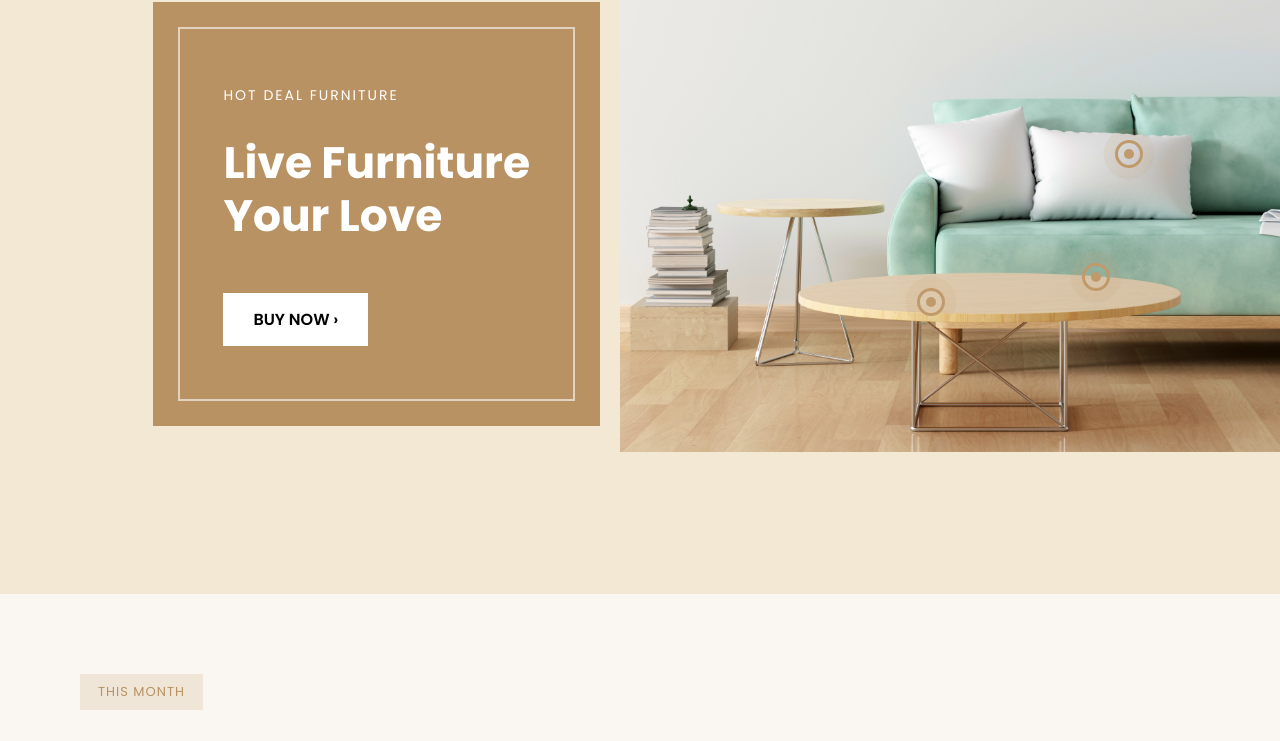
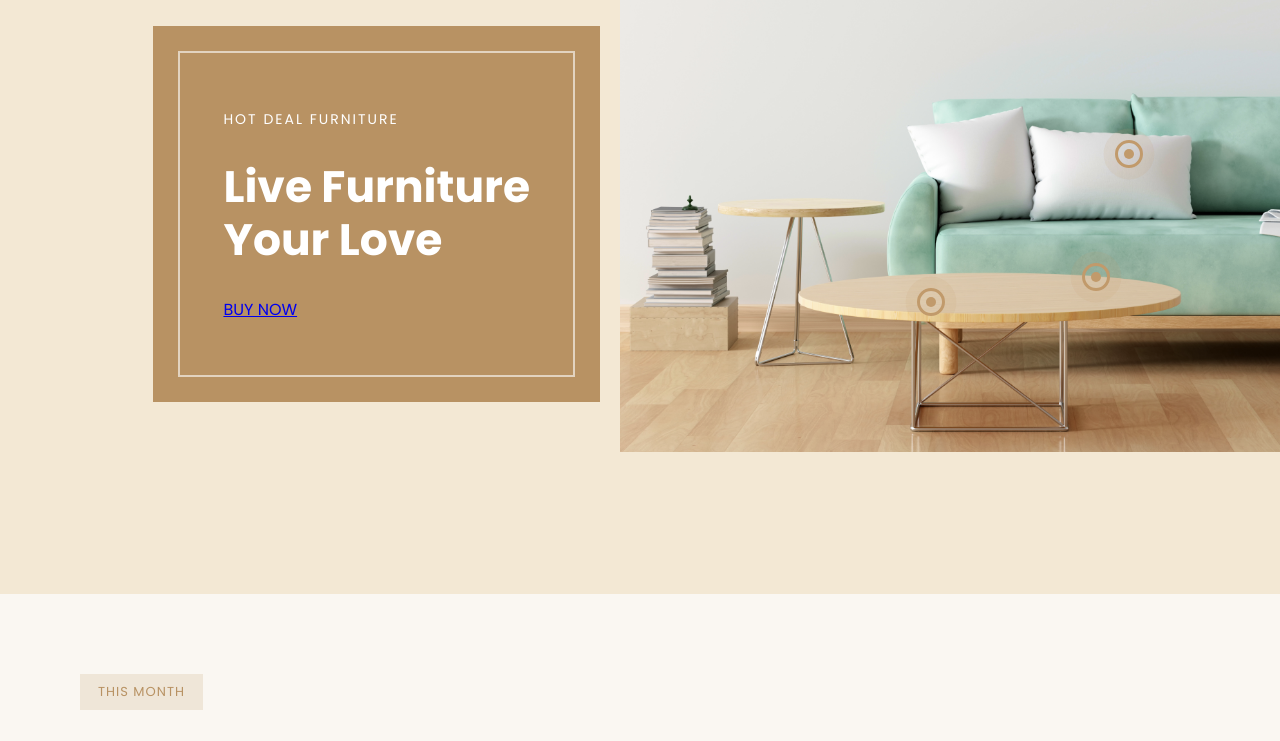
Before and after one commit to dhruvpatil1215/ecommerce-react-js-, a React (Create React App) app: page / in a window 1280 px wide. Shown: the part 2601-3342 px from the top of the page. Built offline with nearby package versions, Linux system fonts and the light colour scheme.

Commit message:
Update HotDeal.js

```diff
--- a/src/components/HotDeal.js
+++ b/src/components/HotDeal.js
@@ -8,7 +8,7 @@ const HotDeal = () => {
                     <div className="deal-box">
                         <span>HOT DEAL FURNITURE</span>
                         <h2>Live Furniture<br />Your Love</h2>
-                        <a href="#" className="deal-btn">BUY NOW ›</a>
+                    <a href="/shop">BUY NOW</a>
                     </div>
                 </div>
 
```
